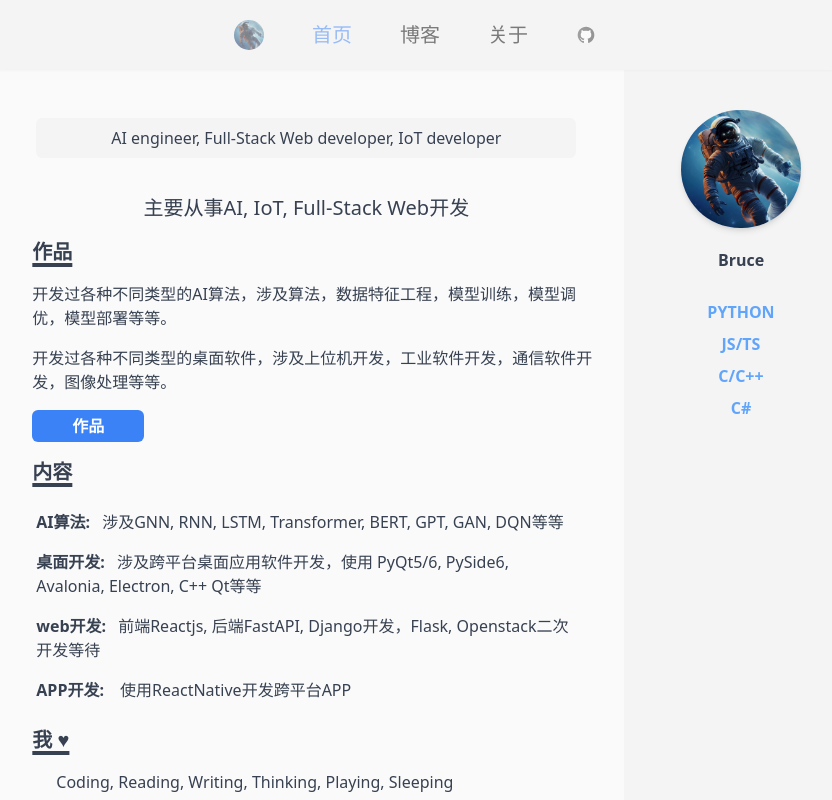
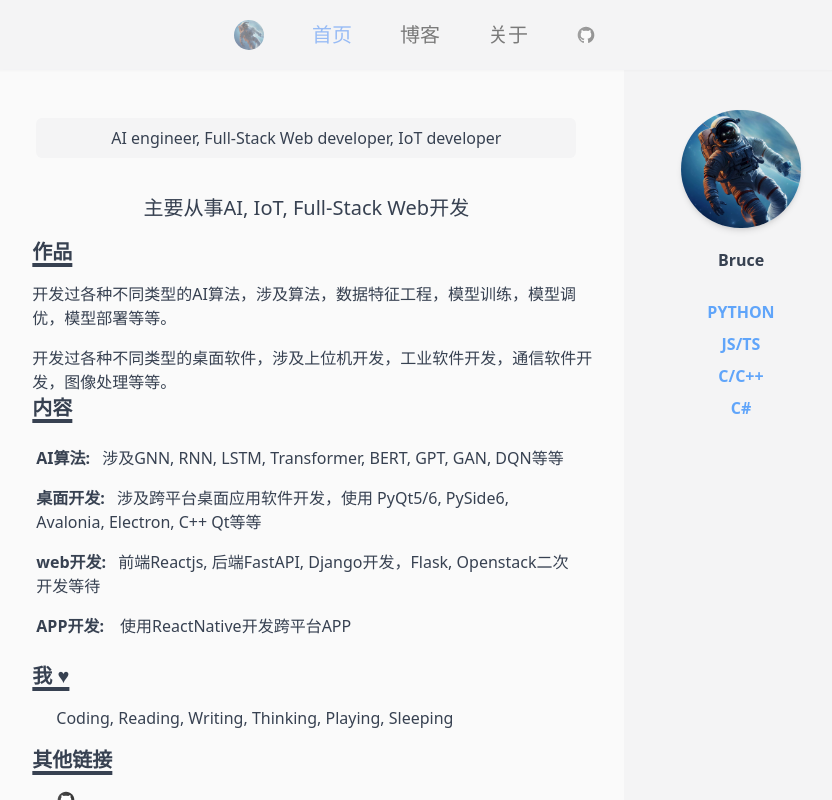
Before and after one commit to brucelee07/zlogic, a Next.js app: page / in a window 1280 px wide. Shown: the top 800 px of the page, without its empty margins (225-1057 px from the left). Built offline with nearby package versions, Linux system fonts and the light colour scheme.

Commit message:
remove works

```diff
--- a/pages/index.tsx
+++ b/pages/index.tsx
@@ -32,7 +32,6 @@ const Home: NextPage = () => {
       <p className="ml-4">
         开发过各种不同类型的桌面软件，涉及上位机开发，工业软件开发，通信软件开发，图像处理等等。
       </p>
-      <ButtonLink link={"/work"} title={"作品"} />
       <Heading title={"内容"} />
       <div className="m-4 ml-5">
         <p className="py-2">
```
